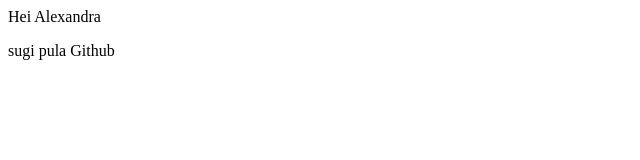
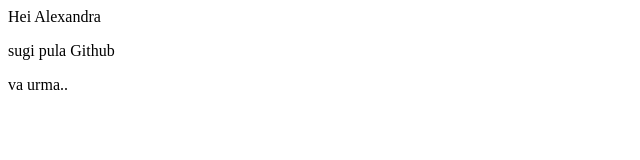
Before and after one commit to AlexandraLup/testHtml, a plain HTML site: page index.html in a window 1280 px wide. Shown: the full height of the page, 0-640 px from the left. Drawn offline with Linux system fonts and the light colour scheme.

Commit message:
Update index.html

```diff
--- a/index.html
+++ b/index.html
@@ -3,5 +3,6 @@
 <body background="red">
 <p> Hei Alexandra </p>
 <p> sugi pula Github </p>
+<p> va urma.. </p>
 </body>
 </html>
```
